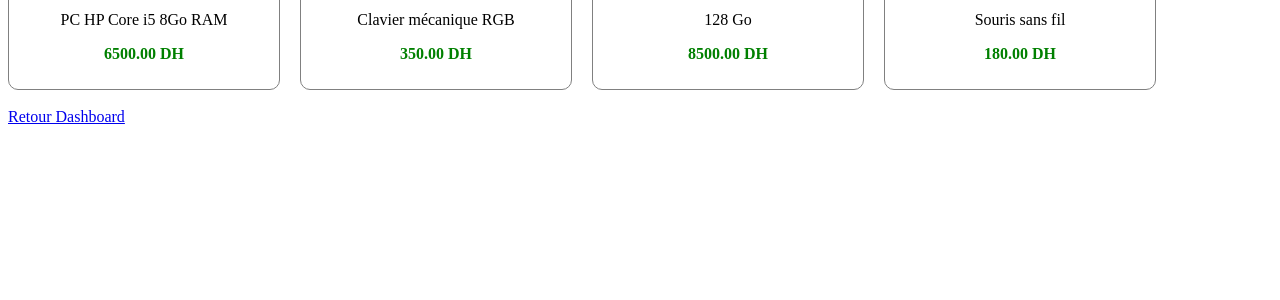
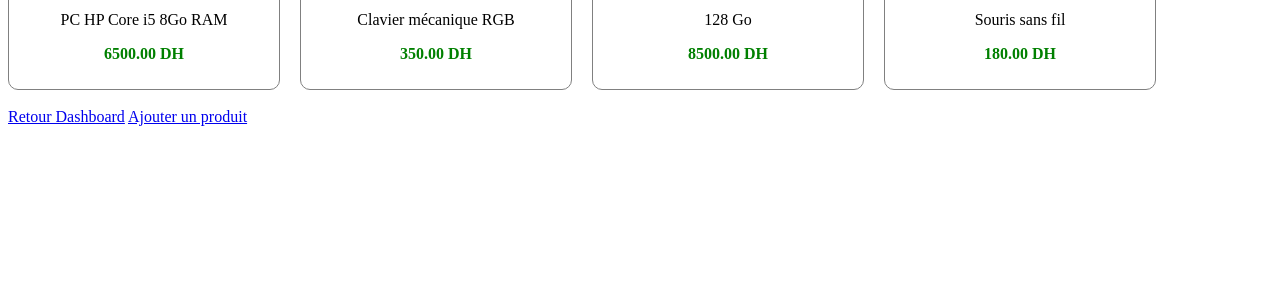
Before and after one commit to baybaymohamed43-art/grud-php-mysql, a PHP site: page /produits.php in a window 1280 px wide. Shown: the part 294-594 px from the top of the page. Run offline with PHP 8.4, Linux system fonts and the light colour scheme; data comes from the database, SQL or seed files in the repository.

Commit message:
Update produits.php

```diff
--- a/produits.php
+++ b/produits.php
@@ -1,6 +1,7 @@
 <?php
 require "connexion.php";
 session_start();
+
 
 $sql = "SELECT * FROM produit";
 $result = $connexion->query($sql);
@@ -66,6 +67,7 @@ $result = $connexion->query($sql);
 
 <br>
 <a href="dashboard.php">Retour Dashboard</a>
+<a href="ajoute.php">Ajouter un produit</a>
 
 </body>
 </html>
```
